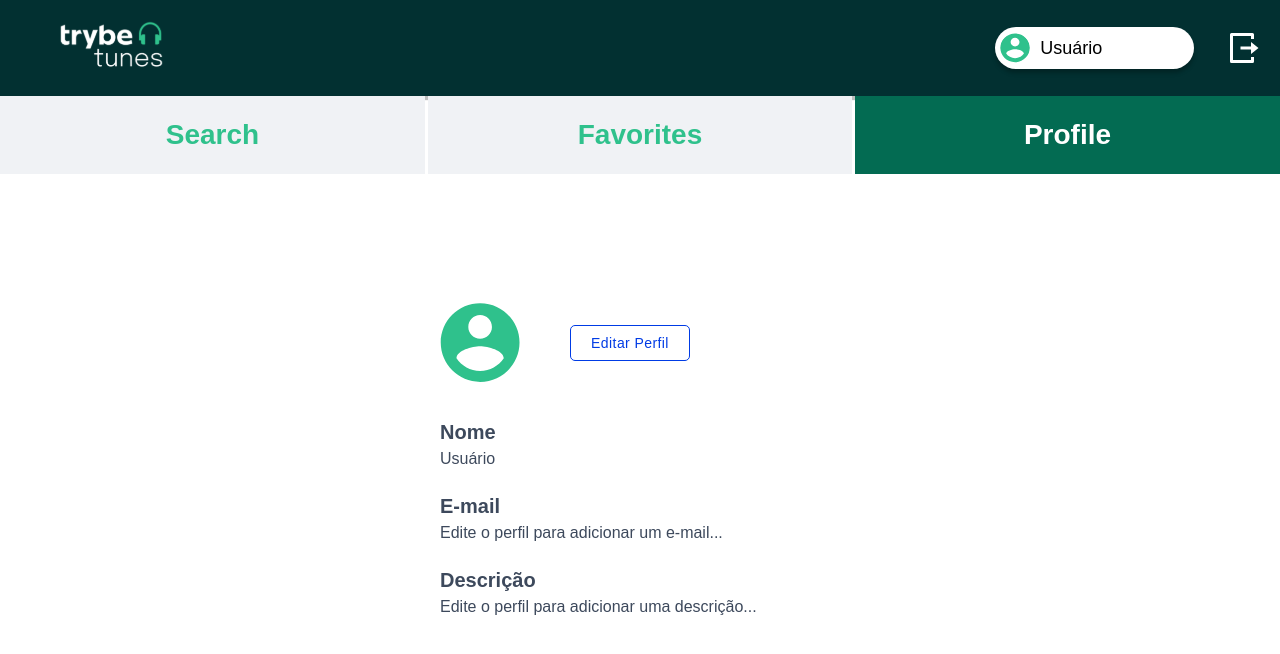
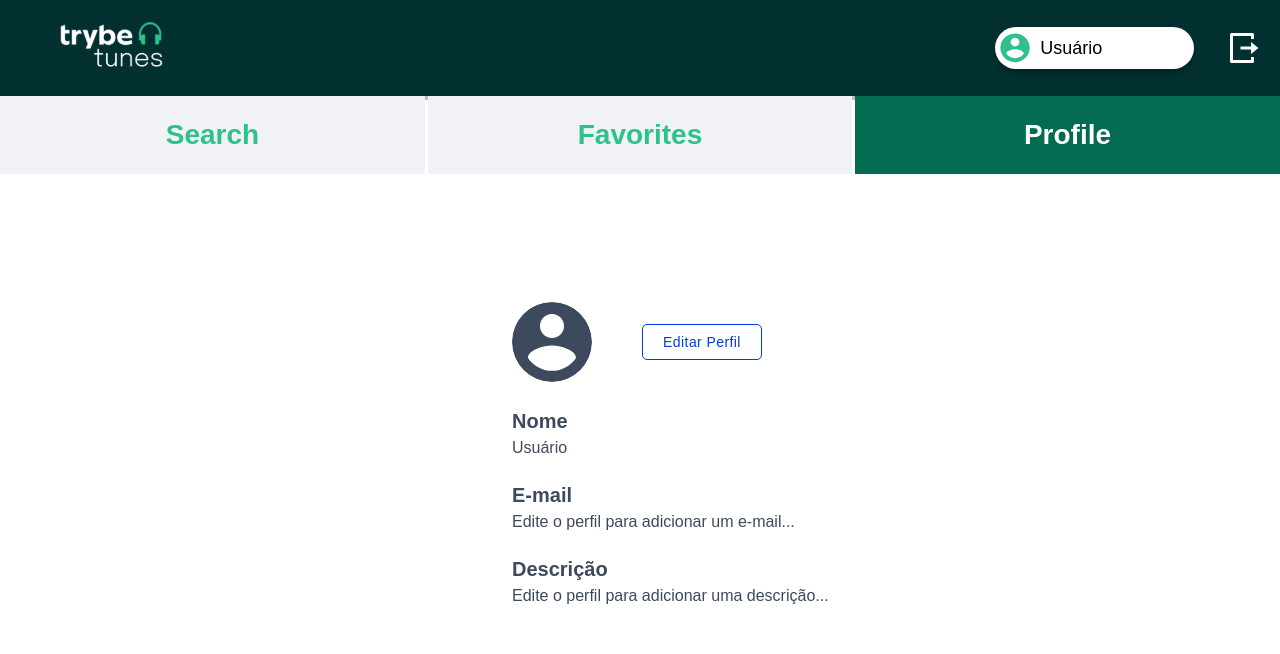
Before and after one commit to edyomarvargas/trybetunes, a React (Create React App) app: page /profile in a window 1280 px wide. Shown: the top 654 px of the page. Built offline with nearby package versions, Linux system fonts and the light colour scheme.

Commit message:
feat: alteracoes na tela de perfil

```diff
--- a/src/pages/Profile/Profile.js
+++ b/src/pages/Profile/Profile.js
@@ -1,22 +1,31 @@
-import React, { useContext } from 'react';
+import React, { useContext, useEffect } from 'react';
 import AppContext from '../../context/AppContext';
+import InfoUpdatePopup from '../../components/InfoUpdatePopup/InfoUpdatePopup';
 import Header from '../../components/Header/Header';
-import userPhoto from '../../images/user.svg';
+import userPhoto from '../../images/user2.svg';
 import { useNavigate } from 'react-router-dom';
 import { Section, Div1, Div2 } from './Style';
 
 function Profile() {
-  const { user, description } = useContext(AppContext);
+  const { user, description, cameFromProfileEdit, setCameFromProfileEdit } = useContext(AppContext);
   const navigate = useNavigate();
+
+  useEffect(() => {
+    const timer = setTimeout(() => {
+      setCameFromProfileEdit(false);
+    }, 3000);
+    return () => clearTimeout(timer);
+  }, []);
 
   return (
     <div>
       <main>
         <Header />
+        {cameFromProfileEdit && <InfoUpdatePopup />}
 
         <Section>
           <Div1>
-            <img src={userPhoto} alt="user" />
+            <img src={ user.image.length > 0 ? user.image : userPhoto } alt="user" />
             <button
               type="button"
               onClick={ () => navigate('/profile/edit') }
--- a/src/pages/Profile/Style.js
+++ b/src/pages/Profile/Style.js
@@ -4,7 +4,9 @@
   display: flex;
   flex-direction: column;
   align-items: center;
-  margin-top: 10%
+  margin-top: 10%;
+  margin-left: 40%;
+  position: absolute;
 `
 export const Div1 = styled.div`
   display: flex;
@@ -15,6 +17,7 @@
   img {
     width: 80px;
     margin-right: 50px;
+    border-radius: 40px;
   }
 
   button {
```
